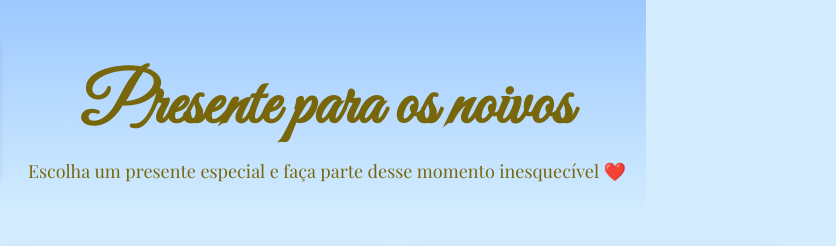
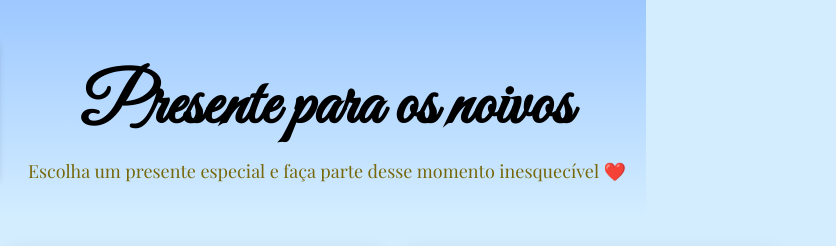
Before and after one commit to jeanmayara/casamento, a plain HTML site: page presentes.html in a window 1280 px wide. Shown: the top 246 px of the page, 444-1280 px from the left. Drawn offline with nearby package versions, Linux system fonts and the light colour scheme.

Commit message:
Update presentes.css

```diff
--- a/presentes.css
+++ b/presentes.css
@@ -15,7 +15,7 @@ body {
 .hero-content h1 {
   font-family: 'Great Vibes', cursive;
   font-size: 70px;
-  color: rgb(119, 103, 10);
+  color: black;
   margin-bottom: 0.5rem;
 }
 .hero-content p {
```
